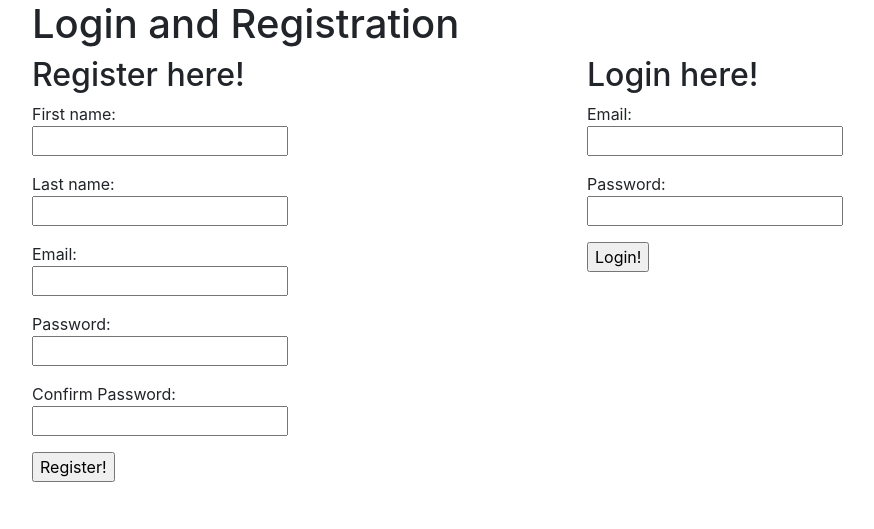
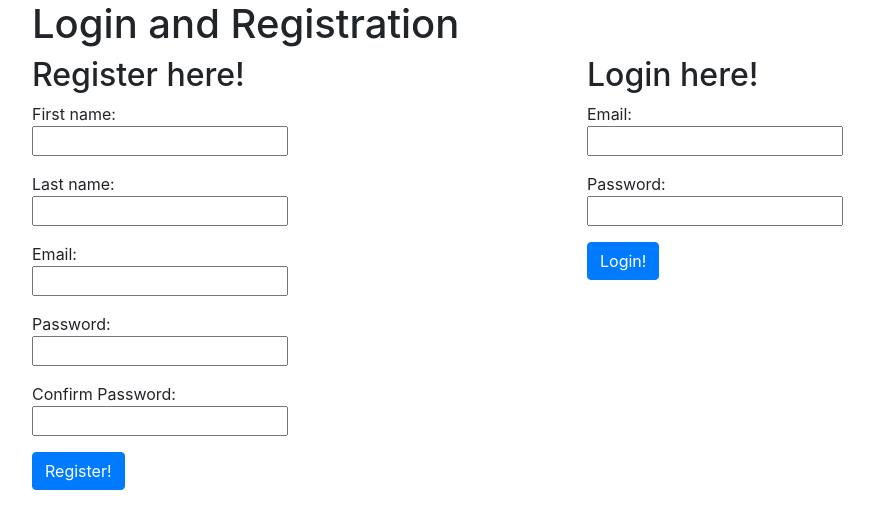
Before and after one commit to marcobasurco/simplewall, a Flask app: page / in a window 1280 px wide. Shown: the top 529 px of the page, without its empty margins (53-927 px from the left). Run offline with Flask 2, Linux system fonts and the light colour scheme; some libraries are stand-ins or nearby versions.

Commit message:
my second

```diff
--- a/templates/index.html
+++ b/templates/index.html
@@ -79,7 +79,7 @@
                             {% endif %}
                         {% endwith %}
                     </div>
-                    <input type="submit" value="Register!">
+                    <input type="submit" class="btn btn-primary" value="Register!">
                 </form>
             </div>
             <div class="login">
@@ -100,7 +100,7 @@
                     <div class="form-group">
                         Password:<br><input type="password" name="password"><br>
                     </div>
-                    <input type="submit" value="Login!">
+                    <input type="submit" class="btn btn-primary" value="Login!">
                 </form>
             </div>
         </div>
--- a/templates/wall.html
+++ b/templates/wall.html
@@ -33,6 +33,7 @@
                 <button class="btn btn-outline-danger my-2 my-sm-0" type="submit">Log off</button>
             </form>
         </nav>
+
 
         <div class="row">
             <div class="col-sm">
```
Also changed, not shown: requirements.txt (deleted, +0 -16 lines), templates/aditional_page.html (added).
